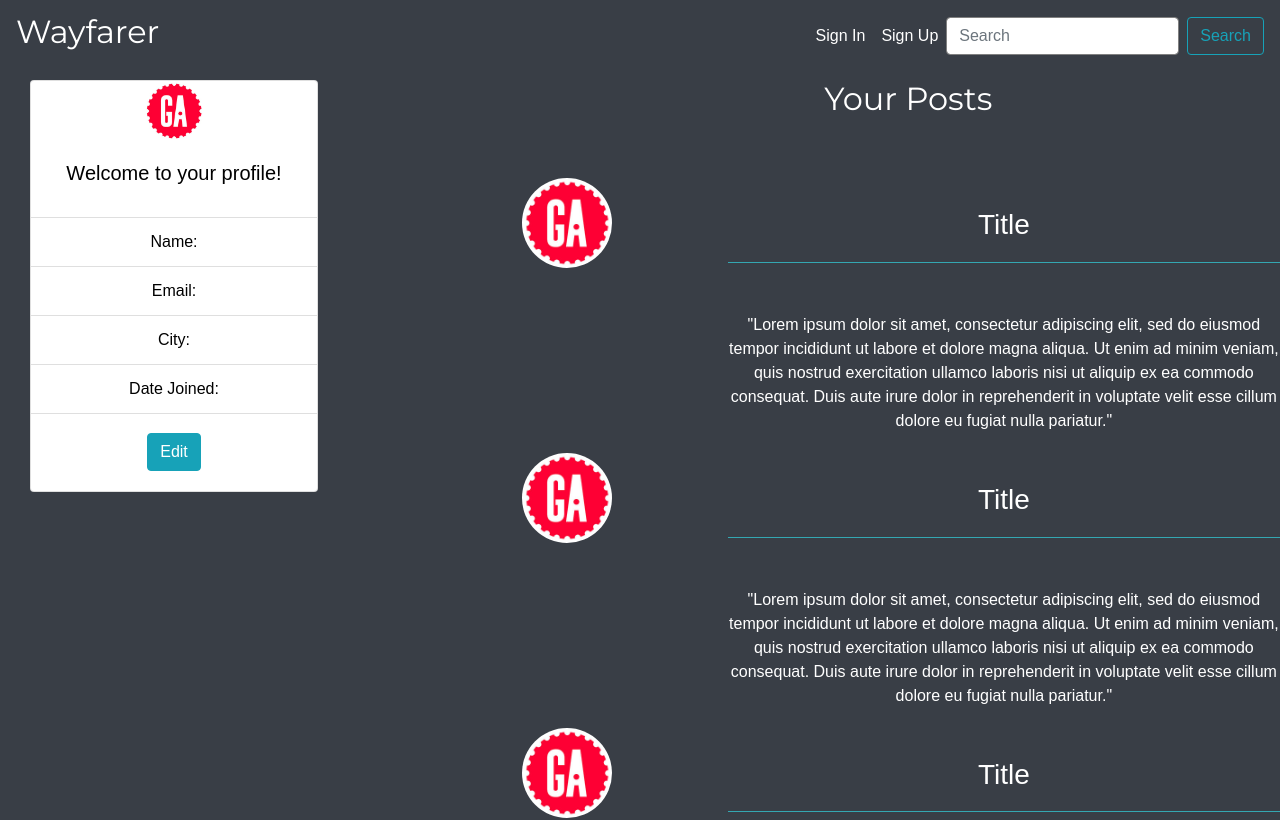
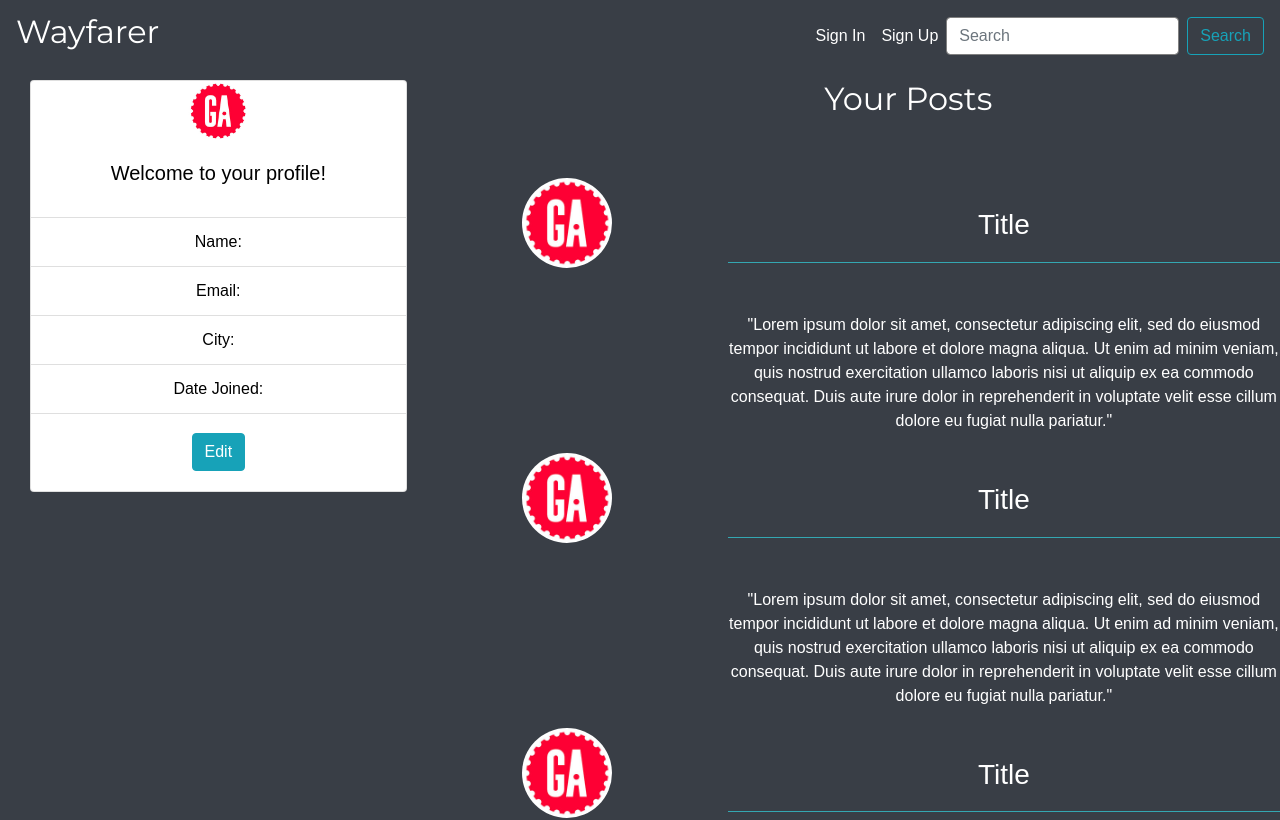
Before and after one commit to brandonmcastillo/Oasis-FrontEnd, a React (Create React App) app: page /profile in a window 1280 px wide. Shown: the top 820 px of the page. Built offline with nearby package versions, Linux system fonts and the light colour scheme; no server answers.

Commit message:
Deleted inline style and now profile page is quite response :)

```diff
--- a/src/components/NavBar/NavBar.js
+++ b/src/components/NavBar/NavBar.js
@@ -77,13 +77,13 @@ class NavBar extends Component {
             show={this.state.loginModalShow}
             onHide={loginModalClose}
           />
-          <a
+          <p
             href="#"
             className="nav-modal-link"
             onClick={() => this.setState({ modalShow: true })}
           >
             Sign Up
-          </a>
+          </p>
           <SignUpForm
             handleSignUp={this.signUpUser}
             show={this.state.modalShow}
--- /dev/null
+++ b/src/components/Profile/Profile.css
@@ -0,0 +1,3 @@
+/* @media (min-width: 576px) and (max-width: 853px) {
+
+ } */
--- a/src/components/Profile/Profile.js
+++ b/src/components/Profile/Profile.js
@@ -3,6 +3,7 @@ import UserProfileList from './UserProfileList'
 import PostList from './PostList'
 import { Container, Row, Col } from 'react-bootstrap';
 import UserModel from '../../models/UserModel'
+import './Profile.css';
 
  class Profile extends Component {
   state = {
--- a/src/components/Profile/UserProfileInfo.js
+++ b/src/components/Profile/UserProfileInfo.js
@@ -7,7 +7,7 @@ export default class UserInfo extends Component {
   render() {
     return (
       <div>
-        <Card className="Profile-Card" style={{ width: '18rem' }}>
+        <Card className="Profile-Card">
           <Image className="Profile-image" src={GA} roundedCircle fluid/>
             <Card.Body>
               <Card.Title className="title">Welcome to your profile!</Card.Title>
```
